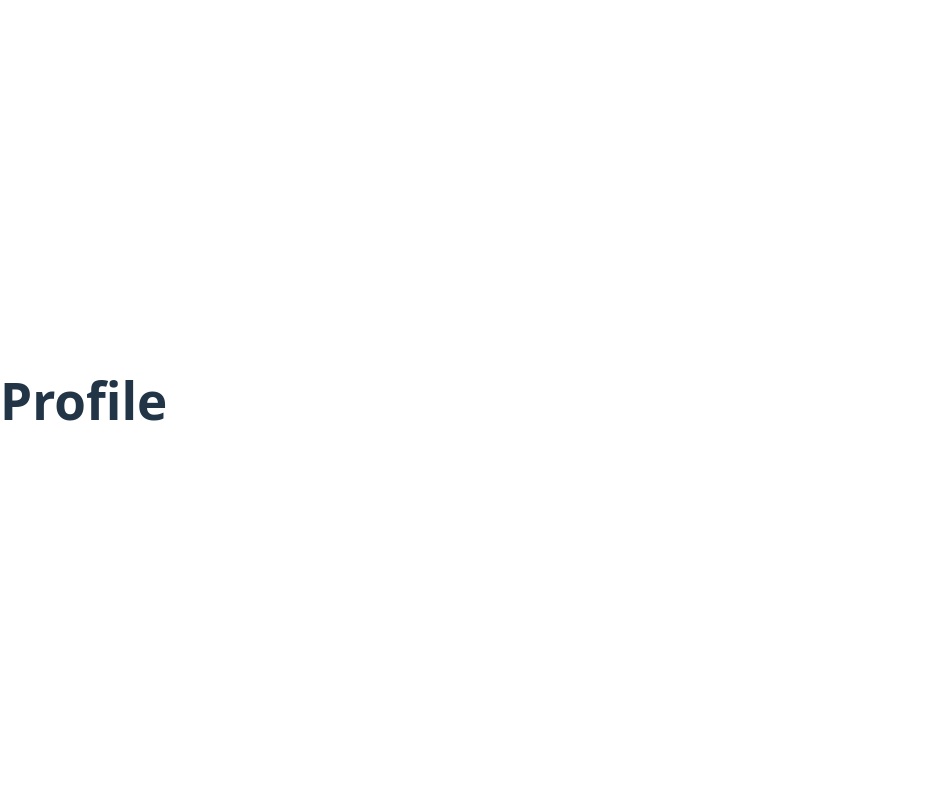
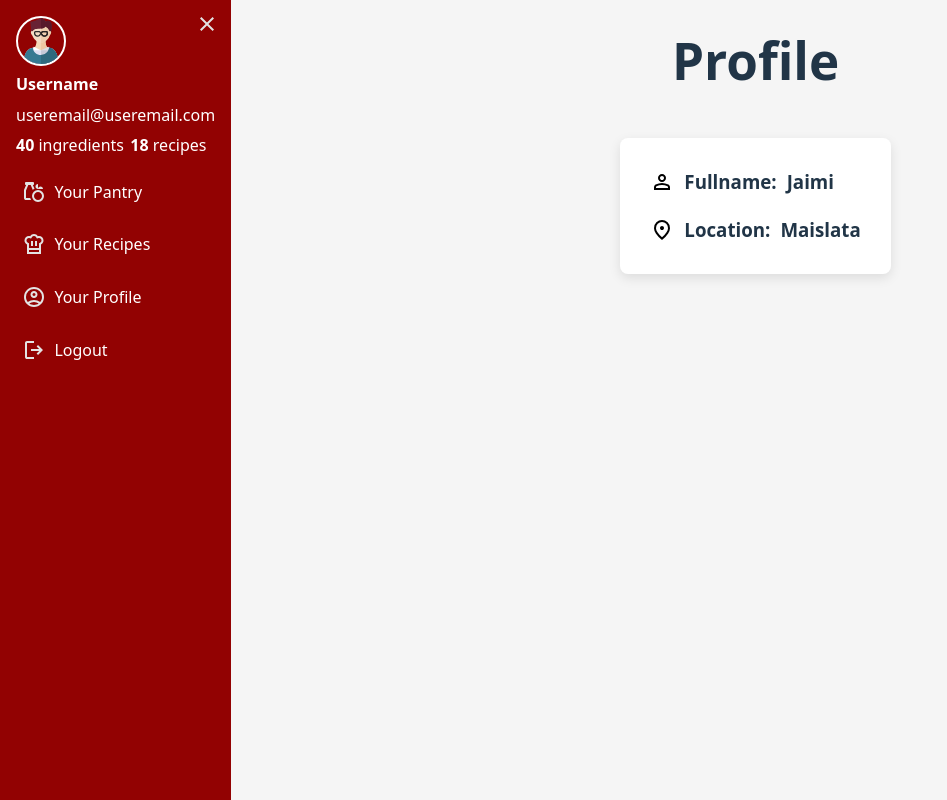
Before and after one commit to nvent97-thebridge/azafran-client, a React (Vite) app: page /profile in a window 1280 px wide. Shown: the whole page, without its empty margins (0-947 px from the left). Built offline with nearby package versions, Linux system fonts and the light colour scheme; sample sign-in values are in the browser's storage.

Commit message:
Implement estructure & styles

```diff
--- a/src/components/molecules/DashboardNav/DashboardNav.jsx
+++ b/src/components/molecules/DashboardNav/DashboardNav.jsx
@@ -18,7 +18,7 @@ export const DashboardNav = () => {
         <img src={recipesIcon} alt="" className="linkIcon" />
         Your Recipes
       </Link>
-      <Link to="/settings" className="navLink">
+      <Link to="/profile" className="navLink">
         <img src={profileIcon} alt="" className="linkIcon" />
         Your Profile
       </Link>
--- /dev/null
+++ b/src/pages/Profile/Profile.jsx
@@ -0,0 +1,19 @@
+import "./Profile.scss";
+
+import person from "../../assets/person.svg"
+import location from "../../assets/location.svg"
+
+const Profile = () => {
+  return (
+
+    <div className="profileContainer">
+        <h1>Profile</h1>
+        <div className="profileInfo">
+            <h3><img src={person} alt="" className="iconInfo" /><b>Fullname: </b><span>Jaimi</span></h3>
+            <h3><img src={location} alt="" className="iconInfo" /><b>Location: </b><span>Maislata</span></h3>
+        </div>
+    </div>
+  )
+}
+
+export { Profile }
--- /dev/null
+++ b/src/pages/Profile/Profile.scss
@@ -0,0 +1,27 @@
+.profileContainer {
+    margin: 0 auto;
+    display: flex;
+    flex-direction: column;
+    align-items: center;
+    gap: 50px;
+    padding: 2rem;
+    min-height: 100vh;
+    background: #f5f5f5;
+    width: 100%;
+
+    .profileInfo {
+        display: flex;
+        flex-direction: column;
+        gap: 20px;
+        padding: 30px;
+        border-radius: 8px;
+        background: #fff;
+        box-shadow: 0 4px 12px rgba(0, 0, 0, 0.1);
+        h3 {
+            display: flex;
+            flex-direction: row;
+            justify-content: flex-start;
+            gap: 10px;
+        }
+    }
+}
--- a/src/routes/AuthedRoutes.jsx
+++ b/src/routes/AuthedRoutes.jsx
@@ -2,6 +2,7 @@ import { Routes, Route, Navigate } from "react-router";
 
 import { MainLayout } from "../components/templates/MainLayout/MainLayout";
 import { PantryPage } from "../pages/Pantry/Pantry.page";
+import { Profile } from "../pages/Profile/Profile";
 
 export function AuthedRoutes() {
   return (
@@ -12,7 +13,10 @@ export function AuthedRoutes() {
         path="/pantry"
         element={<MainLayout mainContent={<PantryPage />} />}
       />
-      <Route path="/profile" element={<h1>Profile</h1>} />
+      <Route
+        path="/profile"
+        element={<MainLayout mainContent={<Profile />} />}
+      />
       <Route path="*" element={<Navigate to="/dashboard" replace />} />
     </Routes>
   );
```
Also changed, not shown: src/assets/location.svg (added), src/assets/person.svg (added).
